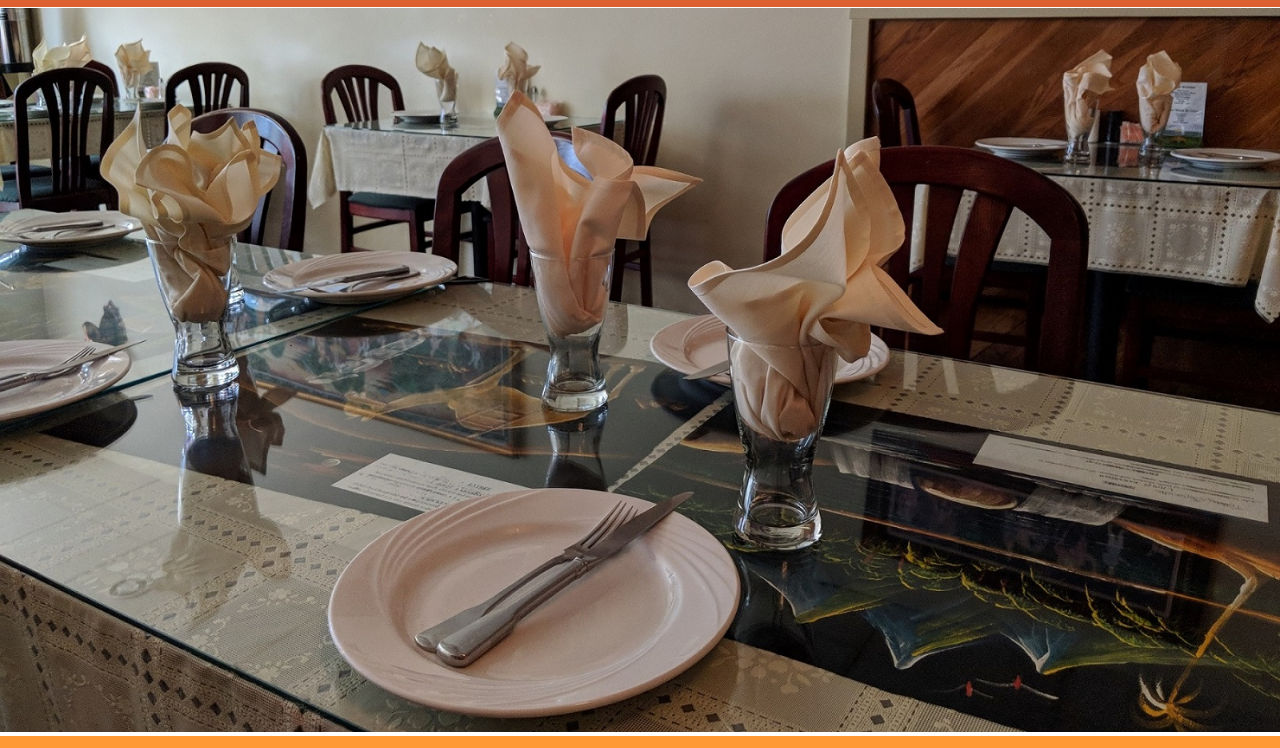
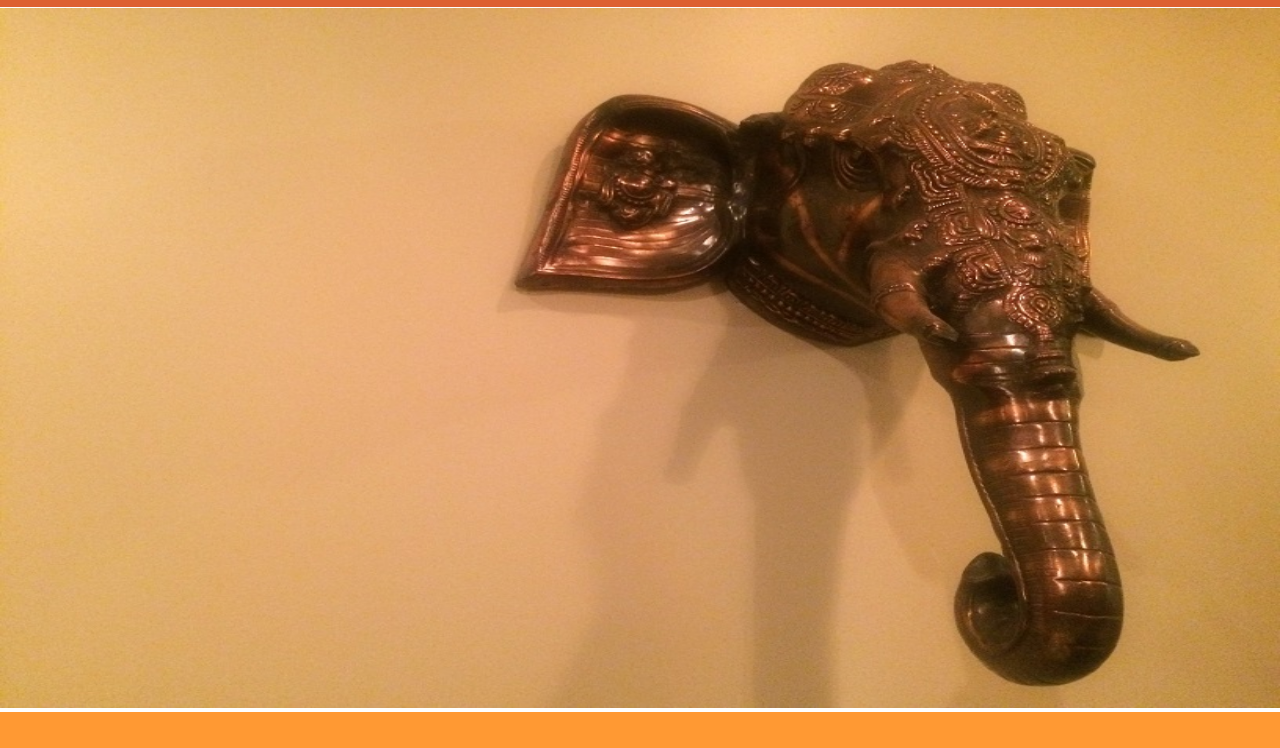
Before and after one commit to JazNH/houseofindia.github.io, a plain HTML site: page index.html in a window 1280 px wide. Shown: the part 52-800 px from the top of the page. Drawn offline with Linux system fonts and the light colour scheme.

Commit message:
Add files via upload

```diff
--- a/css/stylesheet.css
+++ b/css/stylesheet.css
@@ -63,10 +63,6 @@ a:hover, a:active {
 
 h3 {
   font-style: italic;
-}
-
-.rep img{
-  max-width: 100%;
 }
 
 nav ul{
@@ -152,7 +148,6 @@ body{
   }
 }
 
-
 .menuboarder{
   text-align: center;
   width: 100px;
--- a/index.html
+++ b/index.html
@@ -24,14 +24,7 @@
     <div class="fusion-column-wrapper-contactus" style="background-color:#FFFFFF;padding: 1px 30px 0px 30px;"></div>
   </header>
   <body>
-    <div class="rep" style="background-color: #ffffff; height:665;">
-      <img src="pic4.JPG">
-    <!--  <div class="content-wrapper">
-        <h4 text-align"center">House of India</h4>
-        <h5 text-align"center">Authentic Indian Cuisine</h5>
-        <h6 text-align"center">Dine In & Take Out</h6>
-      </div> -->
-    </div>
+    <img src="el.JPG" alt="e1" width=100% height="700">
     <div class="fusion-column-wrapper-contactus" style="background-color:#ff9933;padding: 40px 30px 15px 30px;"  data-bg-url=""></div>
   </body>
 
```
Also changed, not shown: carousel4.JPG (added).
